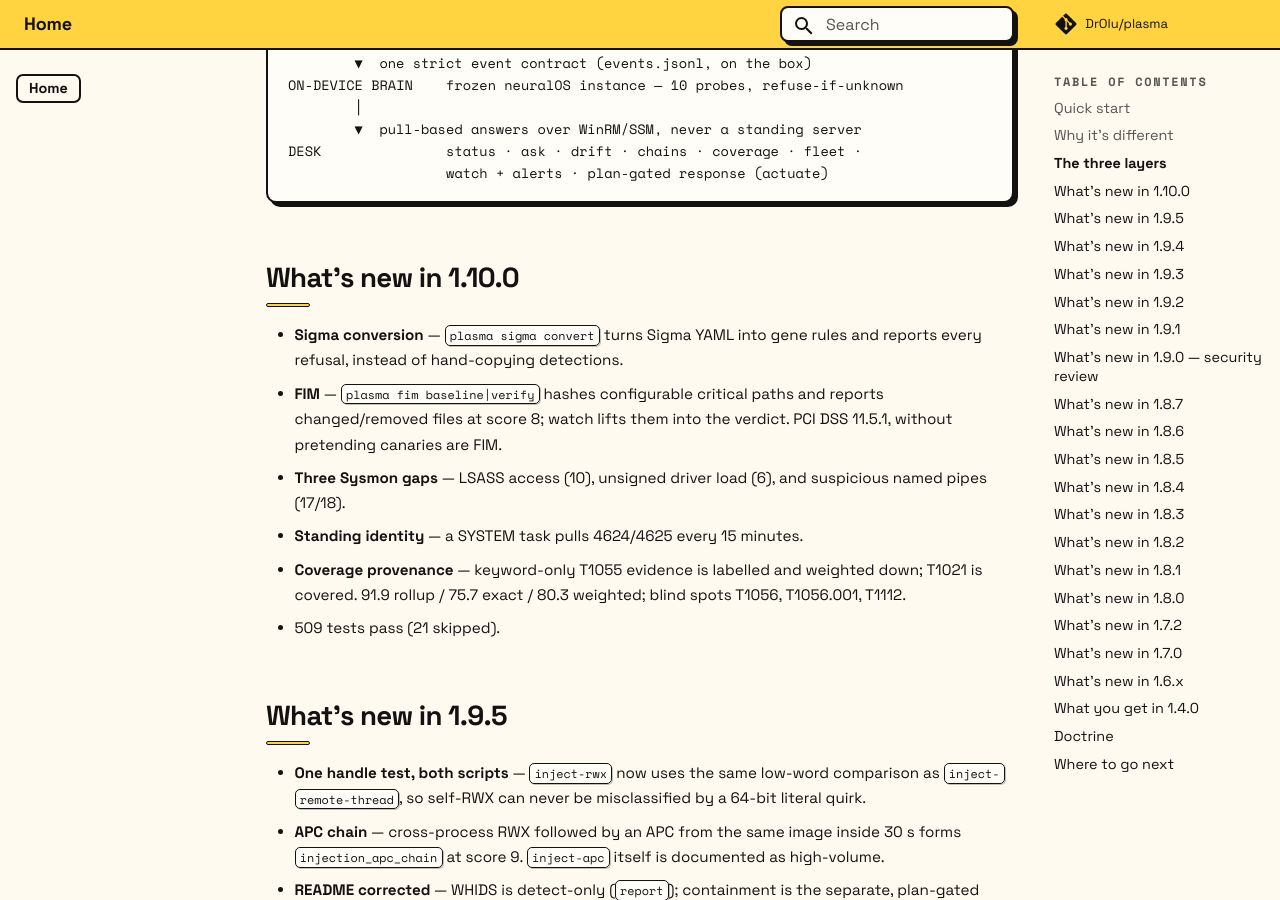
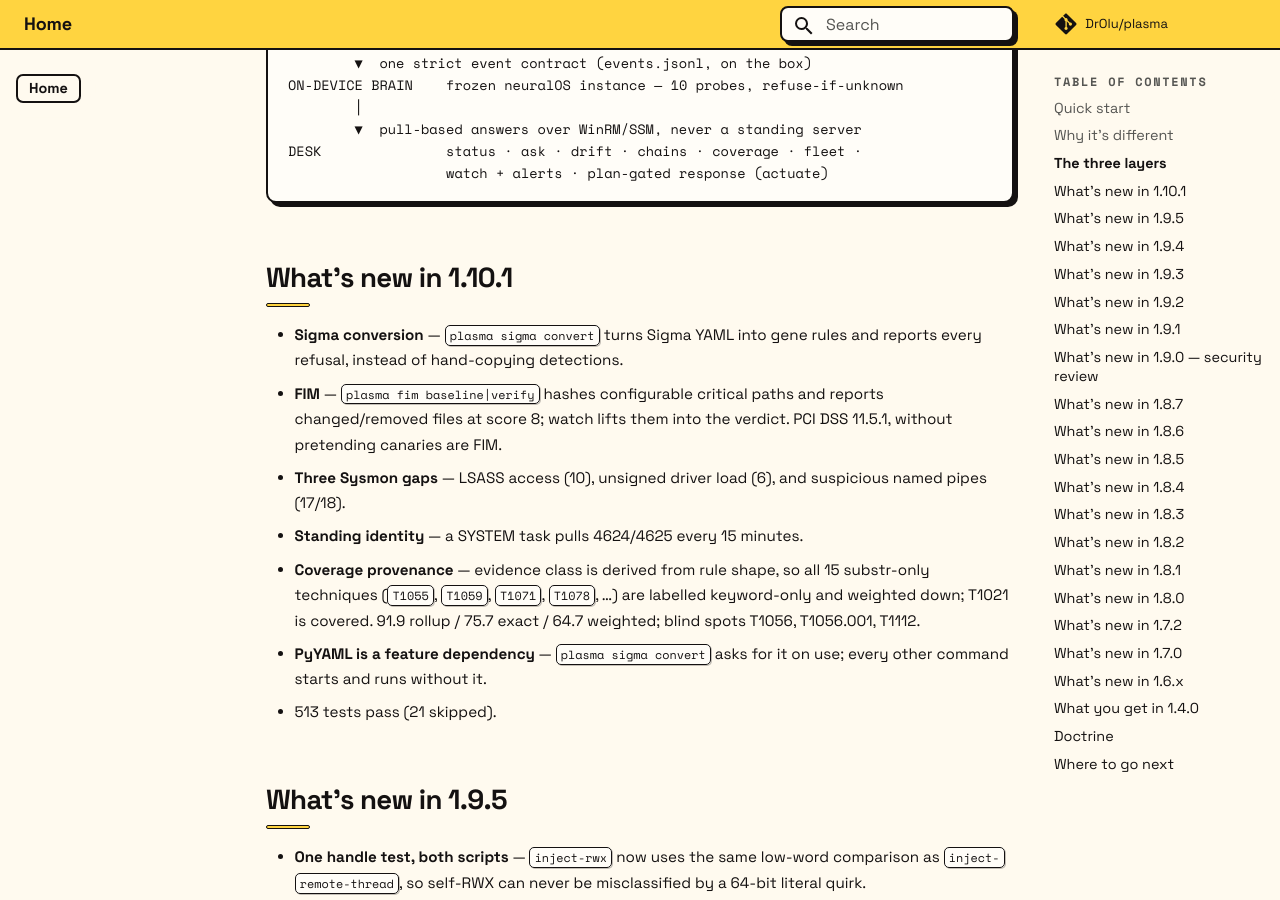
Before and after one commit to DrOlu/plasma, an MkDocs documentation site: the page built from docs/index.md, in a window 1280 px wide and 900 px high, scrolled down 2238 px. Built offline with MkDocs 1.6.1 and Material for MkDocs 9.7.7, drawn with Linux system fonts in a browser that asks for light colours; comment, search, counter and statistics services are not loaded; some of the changed text lies outside the part shown.

Commit message:
fix(coverage): derive evidence class from rule shape; make PyYAML lazy (#6)
Coverage provenance was populated for the two techniques issue #2 named,
while the other 29 tap rules defaulted to behavioural. All 31 are substr
matches, so the report understated keyword dependence by ~7x. Derive the
class instead: a tap rule whose only match key is substr is keyword
evidence, anything structured is behavioural. The two hand-written
"evidence" fields are removed, since a hand-maintained label drifts from
the rules within a release or two. Honest weighted coverage is 64.7%
(15 keyword-only techniques), not 80.3%.

Sigma needs PyYAML in exactly one place, but the import sat at module
scope and cli imports sigma unconditionally, so `plasma coverage`,
`watch`, and `--version` died with ModuleNotFoundError on any host
without it. Import it inside the parser and return a clean SigmaError.
PyYAML is now a feature dependency, not a startup dependency.

````diff
--- a/docs/index.md
+++ b/docs/index.md
@@ -1,18 +1,18 @@
 <div class="raft-hero" markdown="0">
-<p class="raft-eyebrow">Windows EDR &middot; v1.10.0</p>
+<p class="raft-eyebrow">Windows EDR &middot; v1.10.1</p>
 <h1>No log lake.<br>No cloud.<br>No blind trust.</h1>
 <p class="raft-lede">Plasma keeps the telemetry on the box, answers questions with a
 121M on-device model, and makes every response named, journaled, and reversible.
 The endpoint can explain itself &mdash; without shipping its diary anywhere.</p>
 <div class="raft-actions">
 <a class="raft-btn primary" href="getting-started/">Get started</a>
-<a class="raft-btn" href="https://github.com/DrOlu/plasma/releases/latest">Download v1.10.0</a>
+<a class="raft-btn" href="https://github.com/DrOlu/plasma/releases/latest">Download v1.10.1</a>
 <a class="raft-btn" href="agent-native/">Agent-native operation</a>
 </div>
 <div class="raft-badges">
 <span class="raft-badge">91.9% rollup coverage</span>
 <span class="raft-badge">13 reversible actions</span>
-<span class="raft-badge">509 tests</span>
+<span class="raft-badge">513 tests</span>
 <span class="raft-badge">Signed MSI + SHA256SUMS</span>
 </div>
 </div>
@@ -81,7 +81,7 @@ DESK               status · ask · drift · chains · coverage · fleet ·
                    watch + alerts · plan-gated response (actuate)
 ```
 
-## What's new in 1.10.0
+## What's new in 1.10.1
 
 - **Sigma conversion** — `plasma sigma convert` turns Sigma YAML into gene
   rules and reports every refusal, instead of hand-copying detections.
@@ -91,10 +91,14 @@ DESK               status · ask · drift · chains · coverage · fleet ·
 - **Three Sysmon gaps** — LSASS access (10), unsigned driver load (6), and
   suspicious named pipes (17/18).
 - **Standing identity** — a SYSTEM task pulls 4624/4625 every 15 minutes.
-- **Coverage provenance** — keyword-only T1055 evidence is labelled and
-  weighted down; T1021 is covered. 91.9 rollup / 75.7 exact / 80.3 weighted;
-  blind spots T1056, T1056.001, T1112.
-- 509 tests pass (21 skipped).
+- **Coverage provenance** — evidence class is derived from rule shape, so
+  all 15 substr-only techniques (`T1055`, `T1059`, `T1071`, `T1078`, …)
+  are labelled keyword-only and weighted down; T1021 is covered.
+  91.9 rollup / 75.7 exact / 64.7 weighted; blind spots T1056,
+  T1056.001, T1112.
+- **PyYAML is a feature dependency** — `plasma sigma convert` asks for it
+  on use; every other command starts and runs without it.
+- 513 tests pass (21 skipped).
 
 ## What's new in 1.9.5
 
@@ -353,8 +357,9 @@ Prefer a visual tour? **[Open the one-page overview](https://drolu.github.io/pla
 - **Story detection** — deterministic chain rules (phish spawn, brute-force
   success, persistence-after-privilege) that fire on sequences, not single
   events, and run inside every `watch` sweep.
-- **Honest ATT&CK coverage** — 91.9% with parent rollup, 80.3%
-  fidelity-weighted (keyword-only evidence discounted), and the blind spots named out loud.
+- **Honest ATT&CK coverage** — 91.9% with parent rollup, 64.7%
+  fidelity-weighted (keyword-only evidence derived and discounted), and the
+  blind spots named out loud.
 - **Deep persistence probe** — every auto-start location with Authenticode
   status and a surfaced `suspect` heuristic; no driver, no service.
 - **Signed updates** — `update apply` refuses any binary whose Authenticode
--- a/plasma/__init__.py
+++ b/plasma/__init__.py
@@ -1,5 +1,5 @@
 """Plasma — agent-based EDR bundle with a frozen neuralOS instance."""
 
-__version__ = "1.10.0"
+__version__ = "1.10.1"
 PRODUCT = "Plasma"
 SCHEMA_VERSION = 1
--- a/pyproject.toml
+++ b/pyproject.toml
@@ -4,7 +4,7 @@ build-backend = "setuptools.build_meta"
 
 [project]
 name = "plasma-edr"
-version = "1.10.0"
+version = "1.10.1"
 description = "Plasma — an agent-based EDR bundle: Sentinel detection layer + a frozen neuralOS instance"
 readme = "README.md"
 requires-python = ">=3.9"
````
Also changed, not shown: CHANGELOG.md (+16 -0 lines), docs/changelog.md (+16 -0 lines), docs/detection.md (+5 -3 lines), docs/sigma.md (+4 -0 lines), website/index.html (+8 -8 lines), 8 other files.
